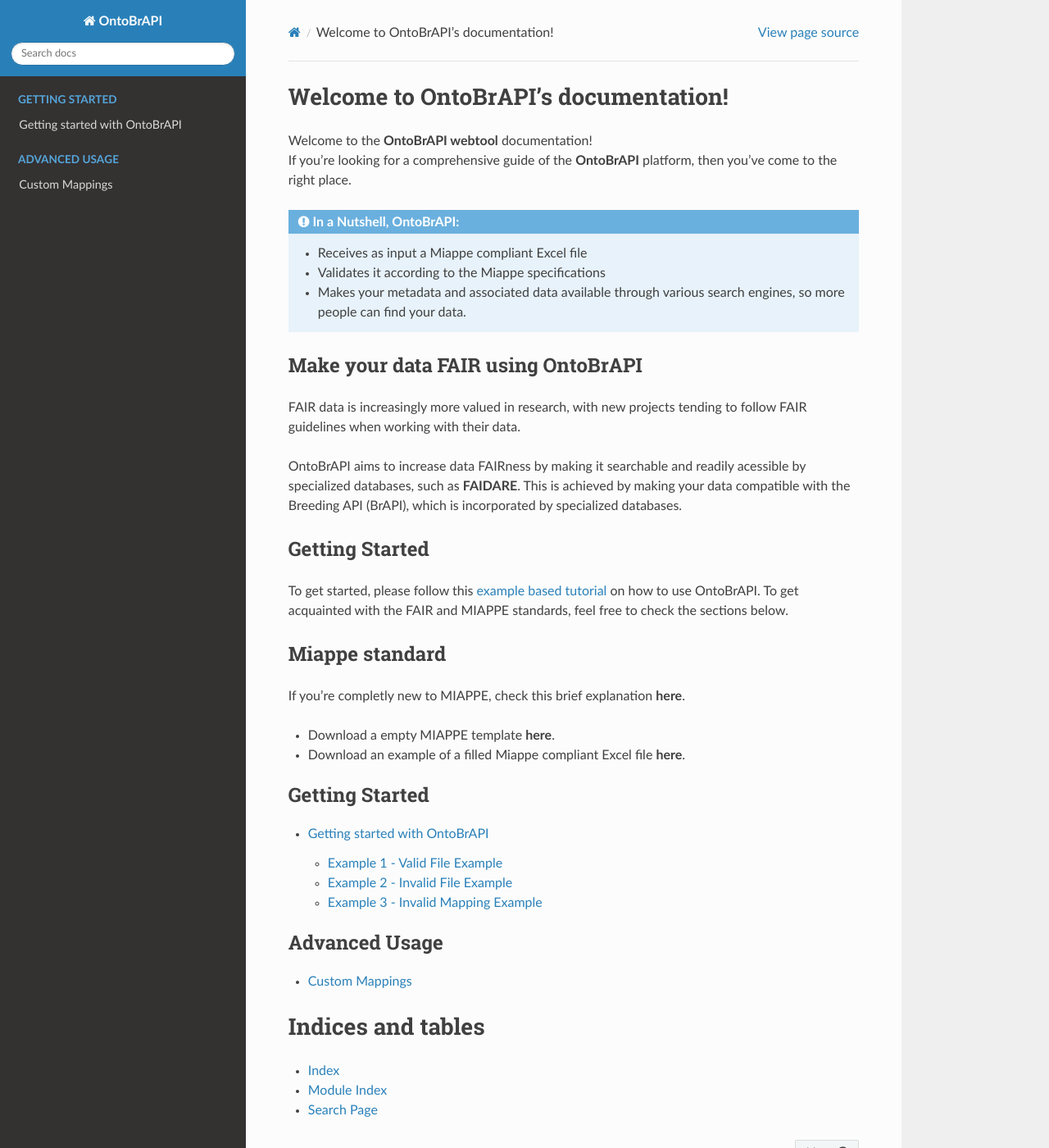
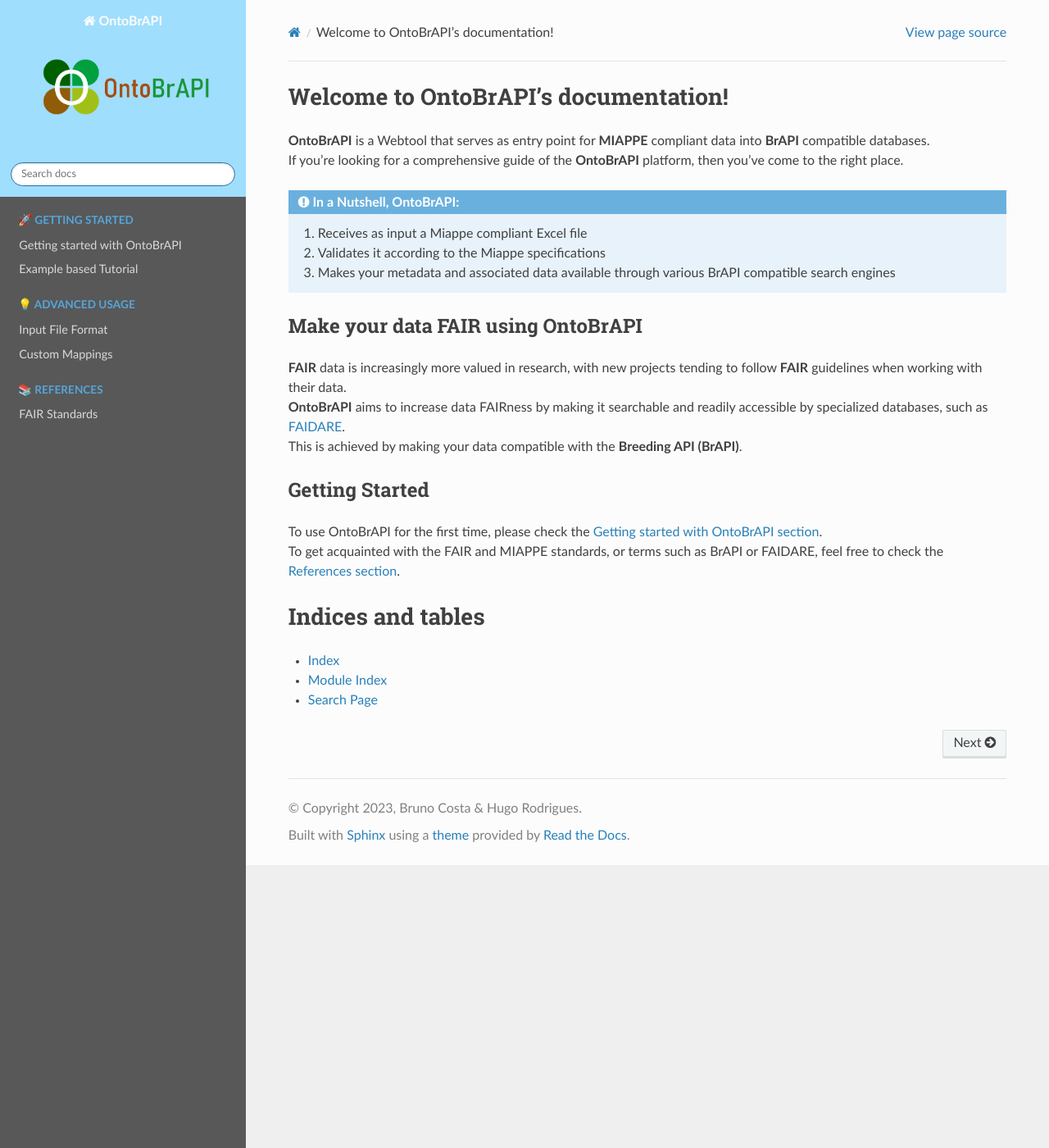
Before and after one commit to hmrodrigues99/PHENO_Docs, a Sphinx documentation site: the page built from docs/source/index.rst, in a window 1280 px wide and 1400 px high. Shown: the whole window at 82% size. Built offline with Sphinx 7.4.7 and the Read the Docs theme 2.0.0, drawn with Linux system fonts in a browser that asks for light colours.

Commit message:
Second version

```diff
--- a/docs/source/Custom Mapping.rst
+++ b/docs/source/Custom Mapping.rst
@@ -1,3 +1,4 @@
+.. _custom_mappings:
 
 Custom Mappings
 ===============
--- /dev/null
+++ b/docs/source/_static/custom.css
@@ -0,0 +1,13 @@
+.wy-nav-content {
+ max-width: 1100px !important;
+}
+
+
+.wy-side-nav-search, .wy-nav-top {
+ background: #9FDEFD;
+}
+
+
+.wy-nav-side {
+ background: #585858;
+}
--- a/docs/source/conf.py
+++ b/docs/source/conf.py
@@ -20,7 +20,6 @@
 exclude_patterns = []
 
 
-
 # -- Options for HTML output -------------------------------------------------
 # https://www.sphinx-doc.org/en/master/usage/configuration.html#options-for-html-output
 
@@ -28,3 +27,6 @@
 
 html_theme = 'sphinx_rtd_theme'
 html_static_path = ['_static']
+
+html_logo = "OntoBrapi_logo.png"
+html_css_files = ['custom.css']
--- a/docs/source/index.rst
+++ b/docs/source/index.rst
@@ -1,53 +1,51 @@
-
 Welcome to OntoBrAPI's documentation!
 =====================================
 
-| Welcome to the **OntoBrAPI webtool** documentation!
+.. toctree::
+   :maxdepth: 4
+   :hidden:
+   :caption: 🚀 Getting Started
+
+   Tutorial with Examples
+
+.. toctree::
+   :maxdepth: 4
+   :hidden:
+   :caption: 💡 Advanced Usage
+
+   Miappe Validator
+   Custom Mapping
+
+.. toctree::
+   :maxdepth: 1
+   :hidden:
+   :caption: 📚 References
+
+   references
+
+| **OntoBrAPI** is a Webtool that serves as entry point for **MIAPPE** compliant data into **BrAPI** compatible databases.
 | If you're looking for a comprehensive guide of the **OntoBrAPI** platform, then you've come to the right place.
 
 .. admonition:: In a Nutshell, OntoBrAPI:
 
-   * Receives as input a Miappe compliant Excel file
-   * Validates it according to the Miappe specifications
-   * Makes your metadata and associated data available through various search engines, so more people can find your data.
-
+   1. Receives as input a Miappe compliant Excel file
+   2. Validates it according to the Miappe specifications
+   3. Makes your metadata and associated data available through various BrAPI compatible search engines
 
 Make your data FAIR using OntoBrAPI
 -----------------------------------
 
-FAIR data is increasingly more valued in research, with new projects tending to follow FAIR guidelines when working with their data.
-
-OntoBrAPI aims to increase data FAIRness by making it searchable and readily acessible by specialized databases, such as **FAIDARE**.
-This is achieved by making your data compatible with the Breeding API (BrAPI), which is incorporated by specialized databases.
+| **FAIR** data is increasingly more valued in research, with new projects tending to follow **FAIR** guidelines when working with their data.
+| **OntoBrAPI** aims to increase data FAIRness by making it searchable and readily accessible by specialized databases, such as `FAIDARE <https://urgi.versailles.inra.fr/faidare/>`_.
+| This is achieved by making your data compatible with the **Breeding API (BrAPI)**.
 
 
 Getting Started
 ---------------
 
-To get started, please follow this :ref:`example based tutorial <tutorial>` on how to use OntoBrAPI.
-To get acquainted with the FAIR and MIAPPE standards, feel free to check the sections below.
+| To use OntoBrAPI for the first time, please check the :ref:`Getting started with OntoBrAPI section <tutorial>`.
+| To get acquainted with the FAIR and MIAPPE standards, or terms such as BrAPI or FAIDARE, feel free to check the :ref:`References section <references>`.
 
-Miappe standard
----------------
-
-If you're completly new to MIAPPE, check this brief explanation **here**.
-
-* Download a empty MIAPPE template **here**.
-* Download an example of a filled Miappe compliant Excel file **here**.
-
-
-
-.. toctree::
-   :maxdepth: 5
-   :caption: Getting Started
-
-   Tutorial with Examples
-
-.. toctree::
-   :maxdepth: 5
-   :caption: Advanced Usage
-
-   Custom Mapping
 
 Indices and tables
 ==================
```
Also changed, not shown: docs/source/Miappe Validator.rst (added, +10 -0 lines), docs/source/Tutorial with Examples.rst (+23 -16 lines), docs/source/references.rst (added, +28 -0 lines), docs/source/OntoBrapi_logo.png (added).
